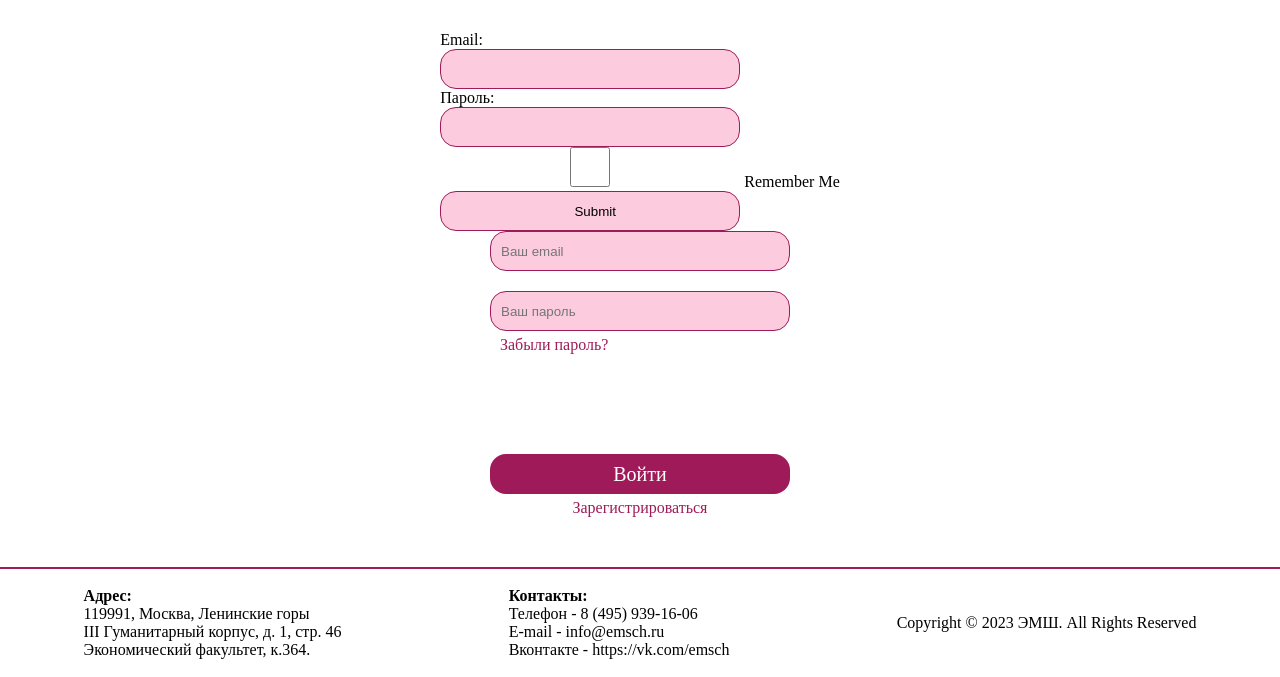
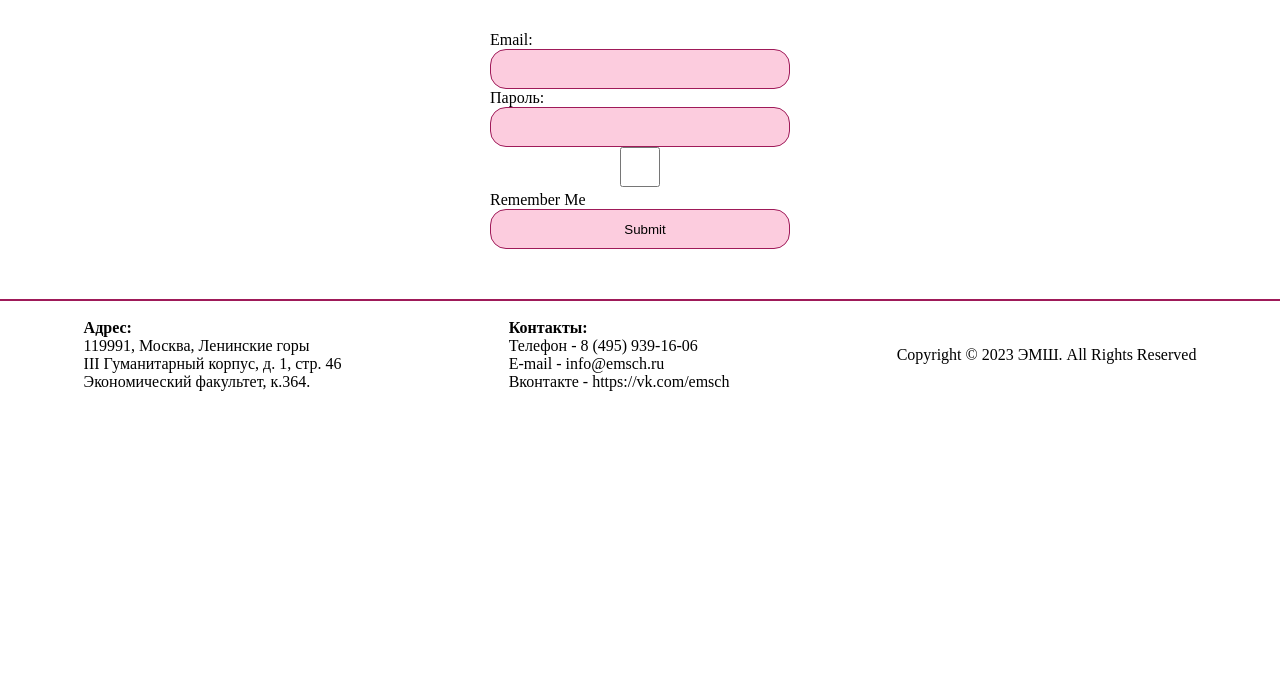
Before and after one commit to olov2020/web_for_msu-CW24, a Flask app: page /login in a window 1280 px wide. Shown: the part 159-836 px from the top of the page. After the commit the page ends 550 px from the top, so only its background shows below. Run offline with Flask 3, Linux system fonts and the light colour scheme.

Commit message:
working on login

```diff
--- a/WEB_FOR_MSU/static/css/base/main.css
+++ b/WEB_FOR_MSU/static/css/base/main.css
@@ -4,5 +4,4 @@ main {
     display: flex;
     align-items: center;
     flex-direction: column;
-    z-index: 100;
 }
--- a/WEB_FOR_MSU/static/css/login/login.css
+++ b/WEB_FOR_MSU/static/css/login/login.css
@@ -8,6 +8,11 @@
     align-items: center;
     color: white;
     font-size: 24px;
+}
+
+
+.login {
+    z-index:10;
 }
 
 
--- a/WEB_FOR_MSU/static/js/base/hidden_menu.js
+++ b/WEB_FOR_MSU/static/js/base/hidden_menu.js
@@ -1,34 +1,45 @@
 "use strict";
 
 window.onload = function() {
+    var hidden_menu = document.querySelector('.hidden_menu');
+    hidden_menu.addEventListener('mouseout', function() {
+        hidden_menu.style.zIndex = 1;
+    });
+
     var hidden_menu_courses = document.querySelector(".hidden_menu_courses");
 
     hidden_menu_courses.addEventListener("mouseover", function () {
         hidden_menu_courses.style.visibility = "visible";
+        hidden_menu_courses.style.zIndex = 10;
     });
 
     hidden_menu_courses.addEventListener("mouseout", function () {
         hidden_menu_courses.style.visibility = "hidden";
+        hidden_menu_courses.style.zIndex = 1;
     });
 
     var hidden_menu_events = document.querySelector(".hidden_menu_events");
 
     hidden_menu_events.addEventListener("mouseover", function () {
         hidden_menu_events.style.visibility = "visible";
+        hidden_menu_events.style.zIndex = 10;
     });
 
     hidden_menu_events.addEventListener("mouseout", function () {
         hidden_menu_events.style.visibility = "hidden";
+        hidden_menu_events.style.zIndex = 1;
     });
 
     var hidden_menu_community = document.querySelector(".hidden_menu_community");
 
     hidden_menu_community.addEventListener("mouseover", function () {
         hidden_menu_community.style.visibility = "visible";
+        hidden_menu_community.style.zIndex = 10;
     });
 
     hidden_menu_community.addEventListener("mouseout", function () {
         hidden_menu_community.style.visibility = "hidden";
+        hidden_menu_community.style.zIndex = 1;
     });
 
 
@@ -36,30 +47,36 @@ window.onload = function() {
 
     menu_courses.addEventListener("mouseover", function () {
         hidden_menu_courses.style.visibility = "visible";
+        hidden_menu_courses.style.zIndex = 10;
     });
 
     menu_courses.addEventListener("mouseout", function () {
         hidden_menu_courses.style.visibility = "hidden";
+        hidden_menu_courses.style.zIndex = 1;
     });
 
     var menu_events = document.querySelector(".events");
 
     menu_events.addEventListener("mouseover", function () {
         hidden_menu_events.style.visibility = "visible";
+        hidden_menu_events.style.zIndex = 10;
     });
 
     menu_events.addEventListener("mouseout", function () {
         hidden_menu_events.style.visibility = "hidden";
+        hidden_menu_events.style.zIndex = 1;
     });
 
     var menu_community = document.querySelector(".community");
 
     menu_community.addEventListener("mouseover", function () {
         hidden_menu_community.style.visibility = "visible";
+        hidden_menu_community.style.zIndex = 10;
     });
 
     menu_community.addEventListener("mouseout", function () {
         hidden_menu_community.style.visibility = "hidden";
+        hidden_menu_community.style.zIndex = 1;
     });
 
 }
--- a/WEB_FOR_MSU/templates/home/login.html
+++ b/WEB_FOR_MSU/templates/home/login.html
@@ -6,44 +6,31 @@
     <meta charset="UTF-8">
     <title>{{title}}</title>
     <link href="../../static/css/login/login.css" rel="stylesheet">
+    <script src="../../static/js/login/login.js"></script>
 </head>
 {% endblock %}
 
 
 {% block main %}
 
-
-<form action="" method="post" novalidate>
-    {{ form.hidden_tag() }}
-    <p>
-        {{ form.email.label }}<br>
-        {{ form.email(size=32) }}
-    </p>
-    <p>
-        {{ form.password.label }}<br>
-        {{ form.password(size=32) }}
-    </p>
-    <p>{{ form.remember() }} {{ form.remember.label }}</p>
-    <p>{{ form.submit() }}</p>
-</form>
-
-<div class='block_login'>
-    <div class='email'>
-        <input class='login_email' type='email' placeholder='Ваш email'>
-    </div>
-
-    <div class='password'>
-        <input class='login_password' type='password' placeholder='Ваш пароль'>
-        <p>Забыли пароль?</p>
-    </div>
-</div>
-
-<div class='login_buttons'>
-    <div class='button_enter'>
-        <p>Войти</p>
-    </div>
-    <div class='button_registration'>
-        <p>Зарегистрироваться</p>
-    </div>
+<div class='login'>
+    <form action="" method="post" novalidate>
+        {{ form.hidden_tag() }}
+        <div>
+            {{ form.email.label }}
+        </div>
+        <div>
+            {{ form.email(size=32) }}
+        </div>
+        <div>
+            {{ form.password.label }}
+        </div>
+        <div>
+            {{ form.password(size=32) }}
+        </div>
+        <div>{{ form.remember() }} </div>
+        <div>{{ form.remember.label }}</div>
+        <div>{{ form.submit() }}</div>
+    </form>
 </div>
 {% endblock %}
```
Also changed, not shown: WEB_FOR_MSU/static/js/login/login.js (added).
